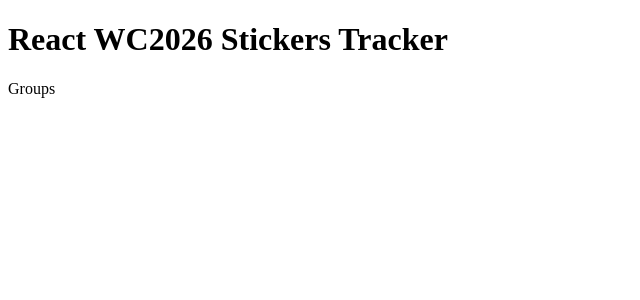
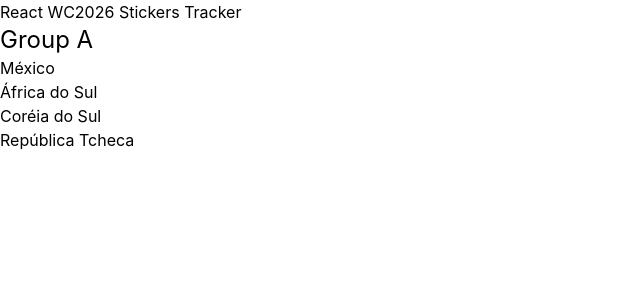
Before and after one commit to caueamaral/react-wc2026-stickers-tracker, a React (Vite) app: page / in a window 1280 px wide. Shown: the top 300 px of the page, without its empty margins (0-640 px from the left). Built offline with nearby package versions, Linux system fonts and the light colour scheme.

Commit message:
chore: install tailwindcss

```diff
--- a/package.json
+++ b/package.json
@@ -10,8 +10,10 @@
     "preview": "vite preview"
   },
   "dependencies": {
+    "@tailwindcss/vite": "^4.3.0",
     "react": "^19.2.6",
-    "react-dom": "^19.2.6"
+    "react-dom": "^19.2.6",
+    "tailwindcss": "^4.3.0"
   },
   "devDependencies": {
     "@babel/core": "^7.29.0",
--- a/src/App.tsx
+++ b/src/App.tsx
@@ -1,5 +1,6 @@
 import { Header } from './components/Header'
 import { Main } from './components/Main'
+import './css/styles.css'
 
 function App() {
   return (
--- a/src/components/Groups.tsx
+++ b/src/components/Groups.tsx
@@ -1,7 +1,25 @@
 export function Groups() {
     return (
         <article>
-            Groups
+            <section>
+                <header>
+                    <h2 className="text-2xl">Group A</h2>
+                </header>
+                <div>
+                    <div>
+                        México
+                    </div>
+                    <div>
+                        África do Sul
+                    </div>
+                    <div>
+                        Coréia do Sul
+                    </div>
+                    <div>
+                        República Tcheca
+                    </div>
+                </div>
+            </section>
         </article>
     )
 }
--- /dev/null
+++ b/src/css/styles.css
@@ -0,0 +1 @@
+@import 'tailwindcss'
--- a/vite.config.ts
+++ b/vite.config.ts
@@ -1,11 +1,13 @@
 import { defineConfig } from 'vite'
 import react, { reactCompilerPreset } from '@vitejs/plugin-react'
 import babel from '@rolldown/plugin-babel'
+import tailwindcss from '@tailwindcss/vite'
 
 // https://vite.dev/config/
 export default defineConfig({
   plugins: [
     react(),
-    babel({ presets: [reactCompilerPreset()] })
+    babel({ presets: [reactCompilerPreset()] }),
+    tailwindcss()
   ],
 })
```
Also changed, not shown: 1 other file (tests, documents, lock files or other folders).
